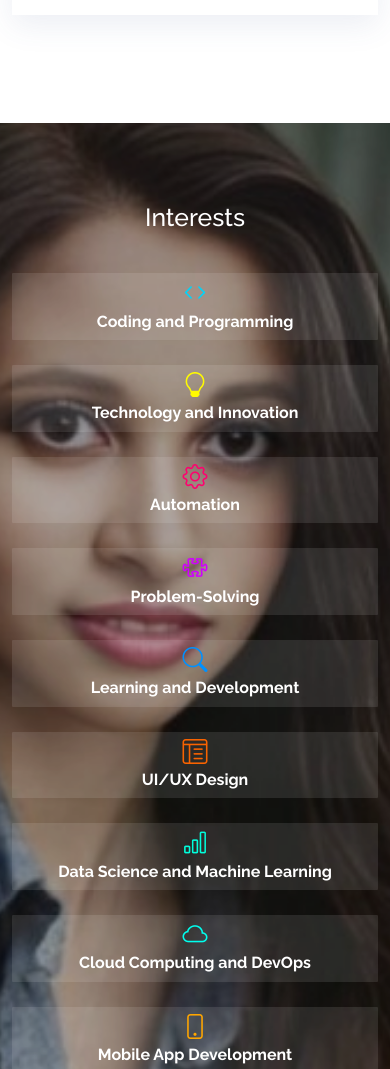
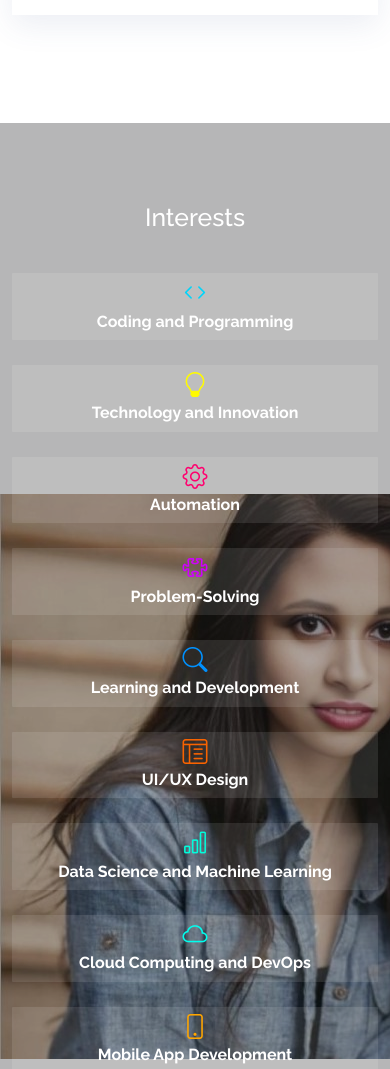
Before and after one commit to kasuni22/portfolio, a plain HTML site: page index.html in a window 390 px wide. Shown: the part 5520-6589 px from the top of the page. Drawn offline with nearby package versions, Linux system fonts and the light colour scheme.

Commit message:
Update style.css

```diff
--- a/assets/css/style.css
+++ b/assets/css/style.css
@@ -787,7 +787,10 @@ section {
 /* Media query for mobile devices */
 @media (max-width: 500px) {
   .testimonials {
-    background-position: left 35% bottom 45%; /* Align the background image to the right on mobile */
+    padding:auto;
+    background-position:left;
+    background-size:auto;
+    position:auto;
   }
 }
 
```
